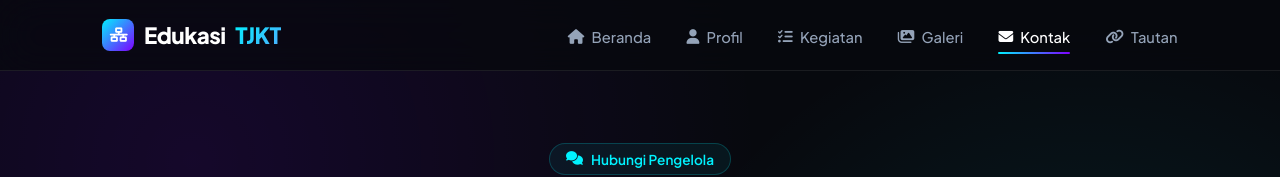
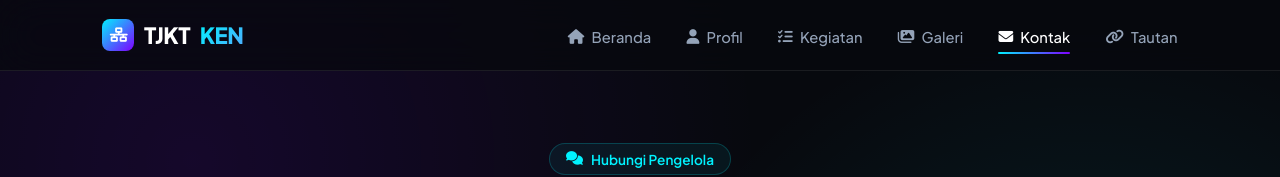
Before and after one commit to parkervp/Webnathannaeltkj, a plain HTML site: page kontak.html in a window 1280 px wide. Shown: the top 177 px of the page. Drawn offline with Linux system fonts and the light colour scheme.

Commit message:
Update kontak.html

```diff
--- a/kontak.html
+++ b/kontak.html
@@ -668,7 +668,7 @@
     <header>
         <div class="logo">
             <div class="logo-icon"><i class="fa-solid fa-network-wired"></i></div>
-            Edukasi <span>TJKT</span>
+            TJKT <span>KEN</span>
         </div>
 
         <button class="menu-toggle" id="menuToggle" aria-label="Toggle Navigation">
```
